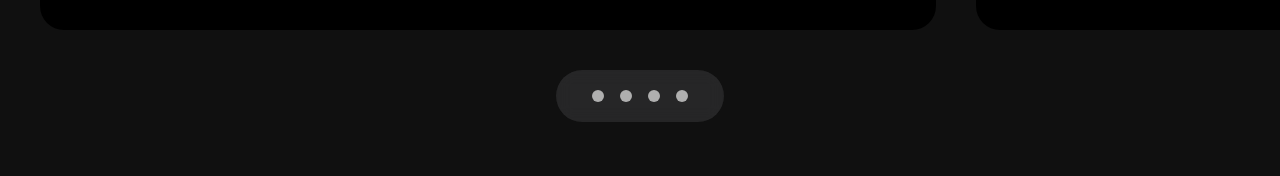
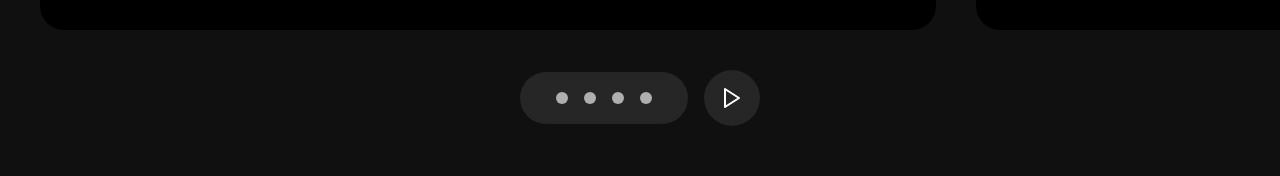
Before and after one commit to Specktreon/Apple_Website, a React (Vite) app: page / in a window 1280 px wide. Shown: the part 1566-1742 px from the top of the page. Built offline with nearby package versions, Linux system fonts and the light colour scheme.

Commit message:
handleProcess function

```diff
--- a/src/components/VideoCarousel.jsx
+++ b/src/components/VideoCarousel.jsx
@@ -1,6 +1,7 @@
 import { hightlightsSlides } from "../constants";
 import { useEffect, useRef, useState } from "react";
 import gsap from "gsap";
+import { replayImg, playImg, pauseImg } from "../utils";
 
 const VideoCarousel = () => {
   const videoRef = useRef([]);
@@ -42,6 +43,25 @@ const VideoCarousel = () => {
     }
   }, [videoId, startPlay]);
 
+  const handleProcess = (type, i) => {
+    switch (type) {
+      case "video-end":
+        setVideo((pre) => ({ ...pre, isEnd: true, videoId: i + 1 }));
+        break;
+      case "video-last":
+        setVideo((pre) => ({ ...pre, isLastVideo: true }));
+        break;
+      case "video-reset":
+        setVideo((pre) => ({ ...pre, isLastVideo: false, videoId: 0 }));
+        break;
+      case "play":
+        setVideo((pre) => ({ ...pre, isPlaying: !pre.isPlaying }));
+        break;
+      default:
+        return video;
+    }
+  };
+
   return (
     <>
       <div className="flex items-center">
@@ -77,10 +97,23 @@ const VideoCarousel = () => {
               <span
                 className="absolute h-full w-full rounded-full"
                 ref={(el) => (videoSpanRef.current[i] = el)}
-              ></span>
+              />
             </span>
           ))}
         </div>
+        <button className="control-btn">
+          <img
+            src={isLastVideo ? replayImg : !isPlaying ? playImg : pauseImg}
+            alt={isLastVideo ? "replay" : !isPlaying ? "play" : "pause"}
+            onClick={
+              isLastVideo
+                ? () => handleProcess("video-reset")
+                : !isPlaying
+                ? () => handleProcess("play")
+                : () => handleProcess("pause")
+            }
+          />
+        </button>
       </div>
     </>
   );
```
